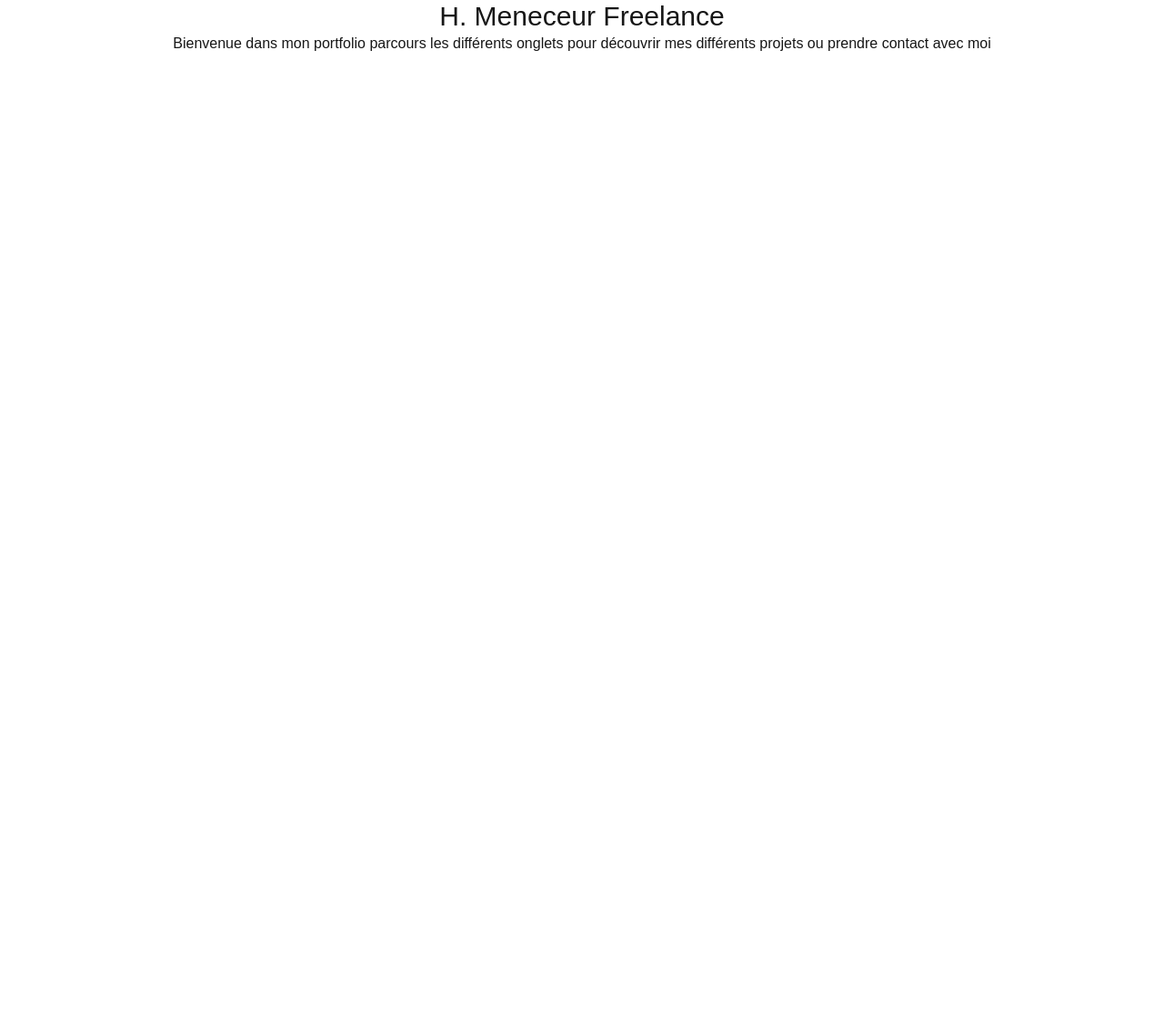
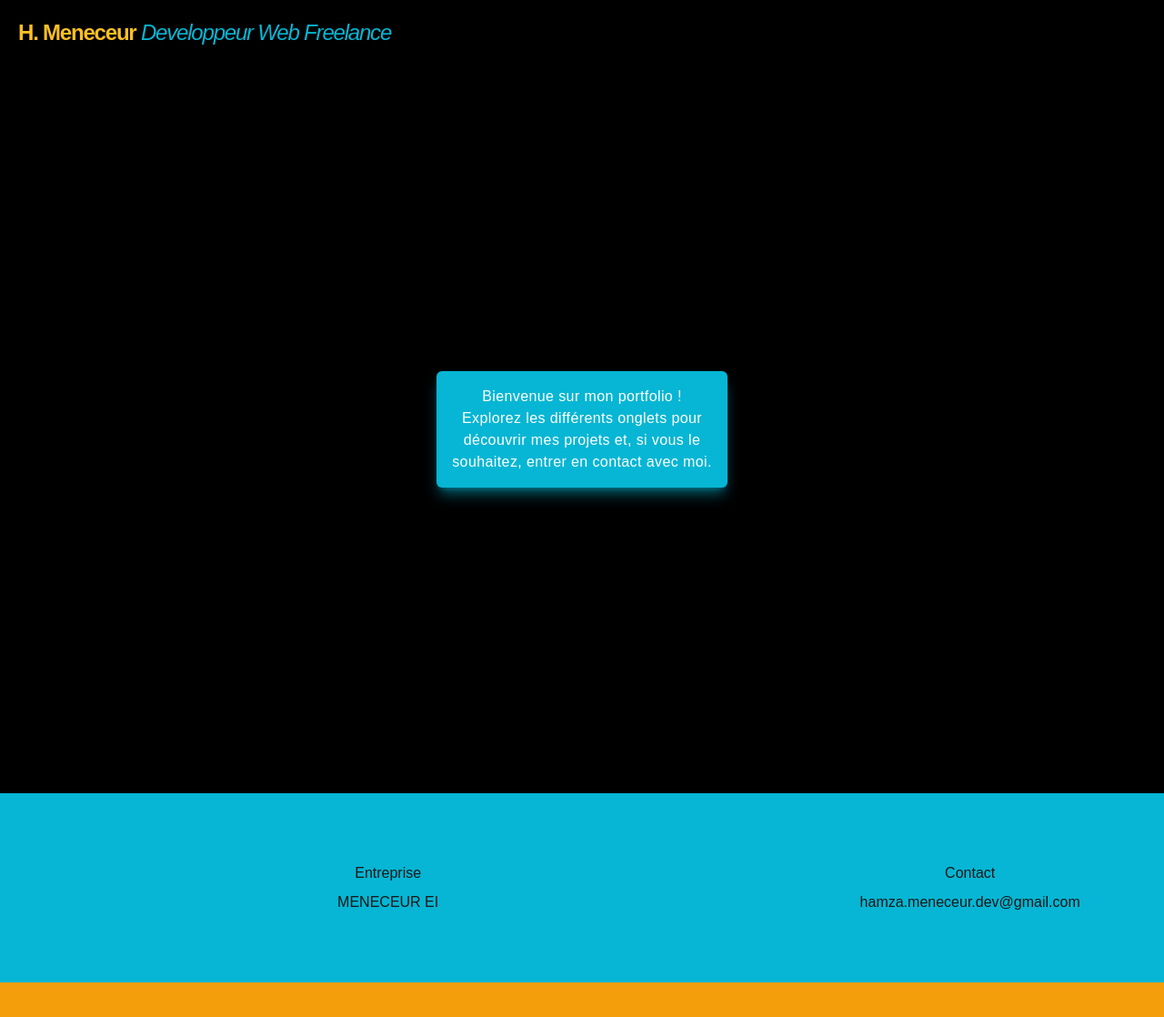
Before and after one commit to HamzaMeneceur/portfolio2.0_front, a Next.js app: page / in a window 1280 px wide. Shown: the top 1118 px of the page at 91% size. Before the commit the page ends 800 px from the top, so only its background shows below. Built offline with nearby package versions, Linux system fonts and the light colour scheme.

Commit message:
continue css

```diff
--- a/app/layout.tsx
+++ b/app/layout.tsx
@@ -13,11 +13,14 @@ export default function RootLayout({
 }) {
   return (
     <html lang="fr">
-      <body>
+      <body className="bg-black h-lvh">
         <header className="container">
-        <h1 className="text-center text-3xl">H. Meneceur Freelance</h1>
+        <h1
+        className="text-cyan-500 italic text-2xl tracking-tighter p-5"
+        ><span className="text-amber-400 not-italic font-semibold">H. Meneceur</span> Developpeur Web Freelance</h1>
         </header>
         {children}
+
       </body>
     </html>
   );
--- a/app/page.tsx
+++ b/app/page.tsx
@@ -2,13 +2,34 @@
 export default function Home() {
   return (
     <>
-      <main className="container md:mx-auto">
-        <p className="text-center">
-          Bienvenue dans mon portfolio parcours les différents onglets pour découvrir mes différents projets ou prendre contact avec moi
+      <main className="grid place-content-center h-screen">
+        <div
+        className=
+        "flex justify-center rounded-md box-border md:h-32 md:w-80 p-4 bg-cyan-500 shadow-lg shadow-cyan-500/50"
+        >
+        <p
+        className="text-center tracking-wide text-white"
+        >
+          Bienvenue sur mon portfolio ! Explorez les différents onglets pour découvrir mes projets et, si vous le souhaitez, entrer en contact avec moi.
         </p>
+
+        </div>
+
       </main>
       <footer>
+<div className="bg-cyan-500  h-52 grid grid-cols-3">
+  <div className="col-span-2 flex justify-center items-center flex-col gap-2">
+    <p>Entreprise</p>
+    <p>MENECEUR EI</p>
+  </div>
+  <div className="flex justify-center items-center flex-col gap-2">
+    <p>Contact</p>
+    <a className="hover:text-amber500" href="mailto:hamza.meneceur.dev@gmail.com">hamza.meneceur.dev@gmail.com</a>
+  </div>
+</div>
+<div className="bg-amber-500 h-80">
 
+</div>
       </footer>
     </>
 );
--- a/package.json
+++ b/package.json
@@ -9,6 +9,8 @@
     "lint": "next lint"
   },
   "dependencies": {
+    "@gsap/react": "^2.1.1",
+    "gsap": "^3.12.5",
     "next": "15.0.3",
     "react": "19.0.0-rc-66855b96-20241106",
     "react-dom": "19.0.0-rc-66855b96-20241106"
```
Also changed, not shown: 1 other file (tests, documents, lock files or other folders).
